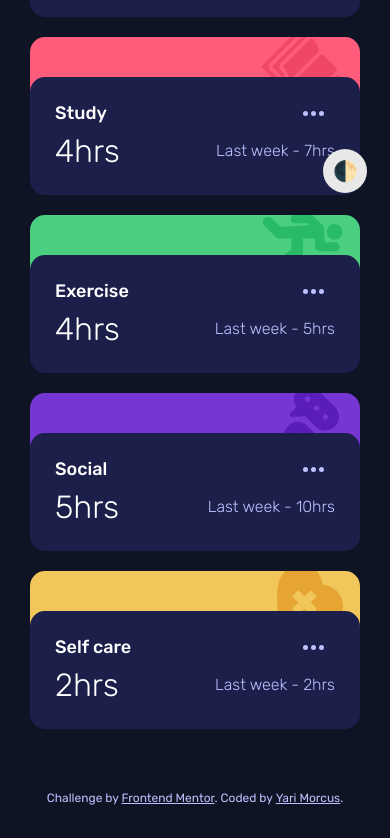
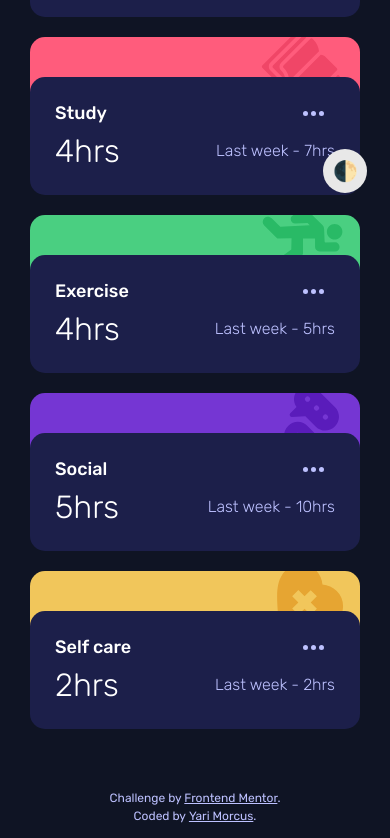
Before and after one commit to YariMorcus/fm-time-tracking-dashboard, a website built with Parcel: page src/index.html in a window 390 px wide. Shown: the part 631-1469 px from the top of the page. Built offline with nearby package versions, Linux system fonts and the light colour scheme.

Commit message:
prevent footer text from being overlapped by toggle button

```diff
--- a/src/assets/scss/base/_base.scss
+++ b/src/assets/scss/base/_base.scss
@@ -78,7 +78,9 @@ img {
 }
 
 .footer {
+  margin: 0 auto;
   padding: 0 1.28rem 1.28rem;
+  max-width: 20rem;
   font-family: 'Rubik', sans-serif;
   font-size: 1.2rem;
   color: v.$footer-text-color;
@@ -100,6 +102,10 @@ img {
       border-radius: 1px;
       outline: 0.2rem solid v.$footer-link-focus-visible-color;
     }
+  }
+
+  @include m.breakpoint-md() {
+    max-width: initial;
   }
 }
 
```
